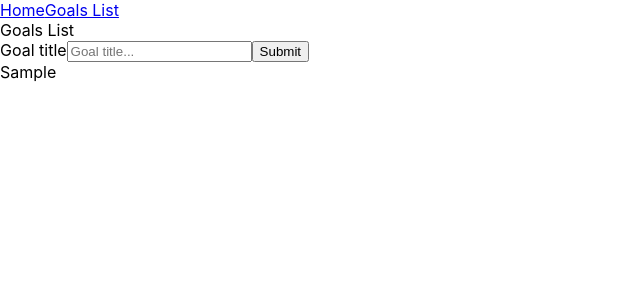
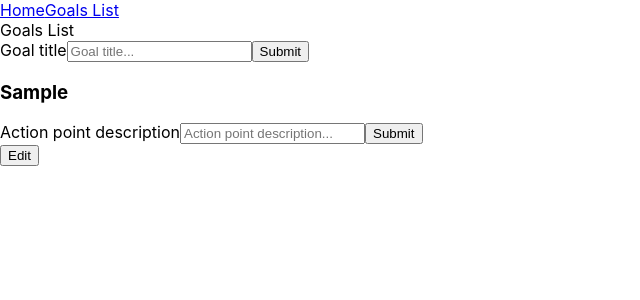
Before and after one commit to BorysMaciuch/goalsorganizer, a React (Create React App) app: page /goalslist in a window 1280 px wide. Both pictures are taken after typing "Sample" into the empty fields and a click on the button "Submit". Shown: the top 300 px of the page, without its empty margins (0-640 px from the left). Built offline with nearby package versions, Linux system fonts and the light colour scheme.

Commit message:
Add formAddActionPoint component, actionpoints logic (to be refactored)

```diff
--- /dev/null
+++ b/src/components/FormAddActionPoint/script.tsx
@@ -0,0 +1,31 @@
+import React, { ButtonHTMLAttributes, useState } from "react";
+import {ActionPoint, ActionPointDescription} from '../../pages/GoalsList/script'
+
+export interface FormAddActionPoint {
+    addActionPoint: (actionPoint: ActionPointDescription, title: string) => void
+    goalTitle: string;
+}
+
+const FormAddActionPoint: React.FC<FormAddActionPoint> = ({addActionPoint, goalTitle}) => {
+
+  const [actionPoint, setActionPoint] = useState("");
+  const handleChangeActionPoint = (
+    e: React.ChangeEvent<HTMLInputElement>
+  ): void => {
+    setActionPoint(e.target.value);
+  };
+  const handleSubmitActionPoint = (e: React.FormEvent<HTMLButtonElement>) => {
+      e.preventDefault()
+      addActionPoint({description: actionPoint}, goalTitle)
+    setActionPoint('')
+  }
+  return (
+    <form>
+      <label>Action point description</label>
+      <input value={actionPoint} onChange={handleChangeActionPoint} placeholder="Action point description..." />
+      <button onClick={handleSubmitActionPoint}>Submit</button>
+    </form>
+  );
+};
+
+export default FormAddActionPoint;
--- a/src/pages/GoalsList/script.tsx
+++ b/src/pages/GoalsList/script.tsx
@@ -1,23 +1,42 @@
 import React, { useState } from "react";
 import FormAddGoal from "../../components/FormAddGoal/script";
+import FormAddActionPoint from "../../components/FormAddActionPoint/script";
+
 
 export interface Goal {
   title: string;
 }
+
+export interface ActionPointDescription {
+  description: string;
+}
+
+export interface ActionPoint {
+  title: ActionPointDescription
+}
 const GoalsList: React.FC = () => {
   const [goals, setGoals] = useState<Array<Goal>>([]);
-
+  const [actionPoints, setActionPoints] = useState<Array<any>>([])
   const AddGoal = (goal: Goal): void => {
     setGoals([...goals, goal]);
   };
-  console.log(goals)
+  const AddActionPoint = (actionPoint: ActionPointDescription, title: string): void => {
+    setActionPoints([...actionPoints, {[title]: actionPoint}])
+  }
+  console.log(goals);
+  console.log(actionPoints)
   return (
     <div>
       <div>Goals List</div>
-      <FormAddGoal addGoal={AddGoal}/>
+      <FormAddGoal addGoal={AddGoal} />
       <div>
         {goals.map((goal: Goal, i) => (
-          <div key={i}>{goal.title}</div>
+          <div key={i}>
+            <h3>{goal.title}</h3>
+            <FormAddActionPoint addActionPoint={AddActionPoint} goalTitle={goal.title}/>
+            <div>{actionPoints.map(el => el[goal.title] ? <div>{el[goal.title].description}</div> : null)}</div>
+            <button>Edit</button>
+          </div>
         ))}
       </div>
     </div>
```
